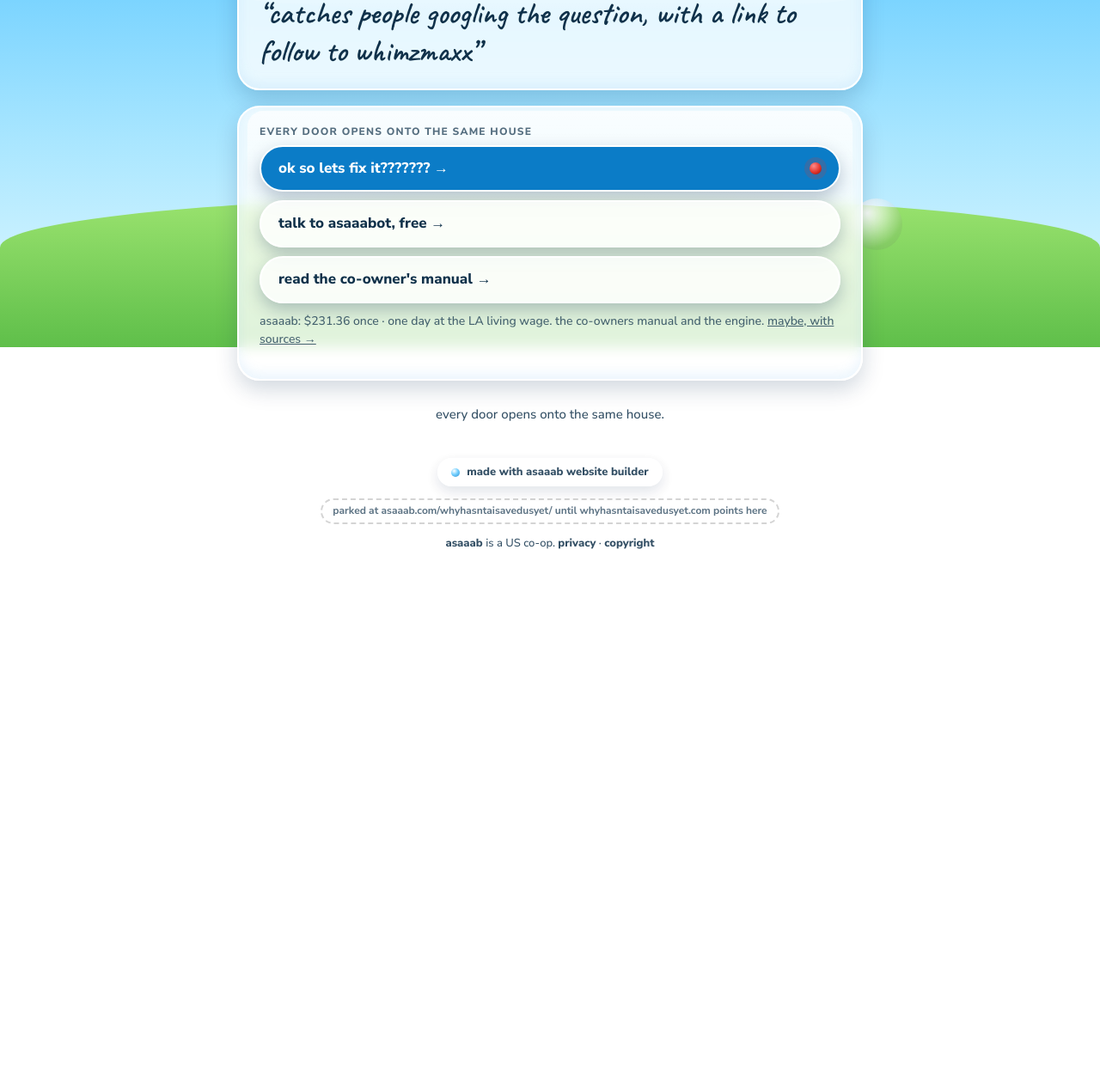
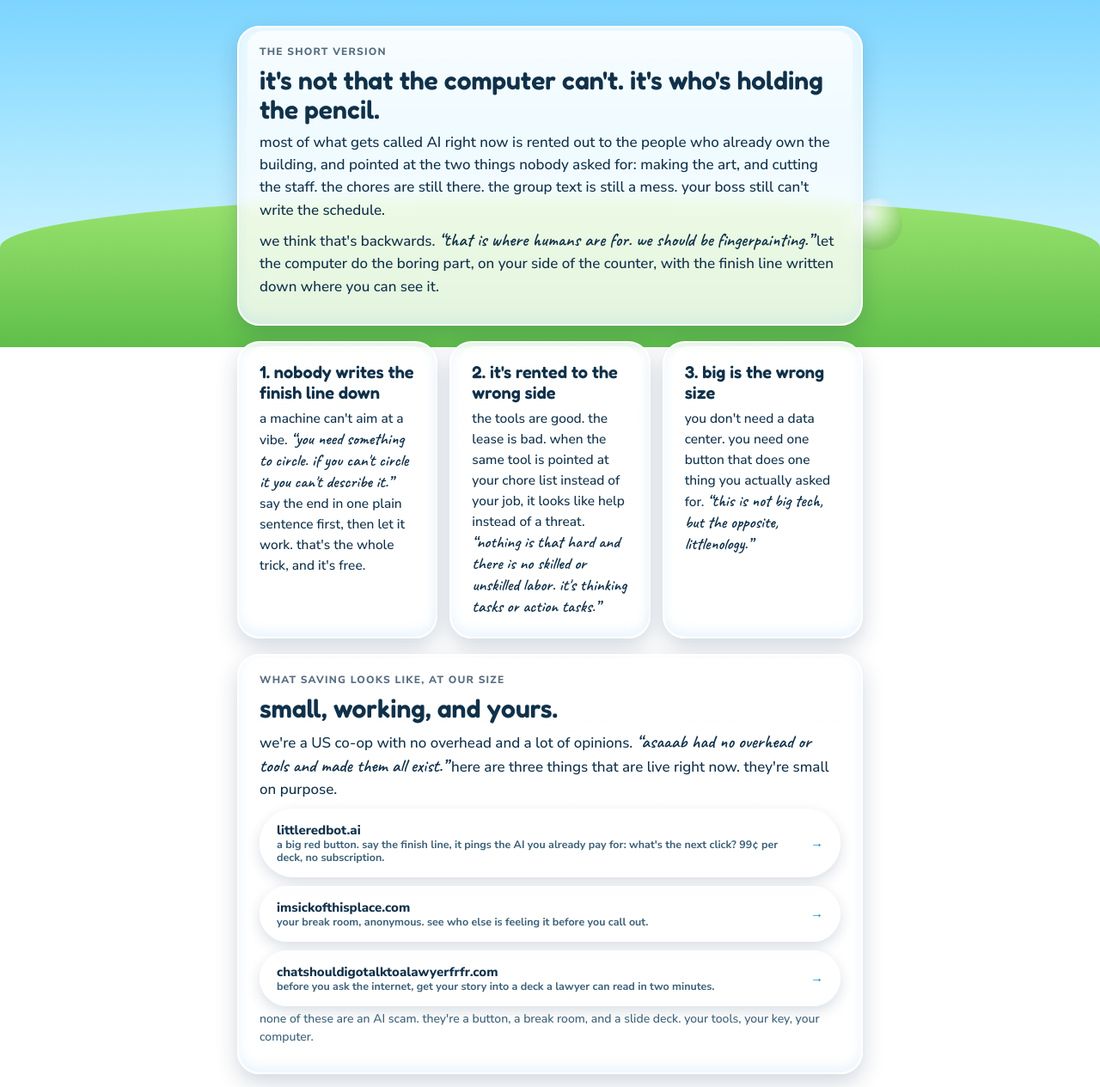
Before and after one commit to asaaab/asaaab.com, a plain HTML site: page whyhasntaisavedusyet/index.html in a window 1280 px wide. Shown: the part 396-1661 px from the top of the page at 86% size. Before the commit the page ends 1131 px from the top, so only its background shows below. Drawn offline with Linux system fonts and the light colour scheme.

Commit message:
whyhasntaisavedusyet: real page. soft register; the question, the short answer, three reasons in his words, three live doors, funnel to whimzmaxx. + domains index, nevercirclebackcircle job line (lrbot enterprise). (Captain 11/8 1:37-1:46am)
Co-Authored-By: Claude Fable 5.1 <noreply@anthropic.com>
Claude-Session: https://claude.ai/code/session_014hrvRqEiGBbcC7AKHXqstr

```diff
--- a/whyhasntaisavedusyet/index.html
+++ b/whyhasntaisavedusyet/index.html
@@ -3,84 +3,116 @@
 <head>
 <meta charset="utf-8">
 <meta name="viewport" content="width=device-width, initial-scale=1, viewport-fit=cover">
-<title>whyhasntaisavedusyet.com</title>
-<meta name="description" content="catches people googling the question, with a link to follow to whimzmaxx">
-<meta property="og:title" content="whyhasntaisavedusyet.com">
-<meta property="og:description" content="catches people googling the question, with a link to follow to whimzmaxx">
+<title>why hasn't AI saved us yet?</title>
+<meta name="description" content="you googled it. fair question. the short honest answer, and what saving looks like at a small size. an asaaab door that leads to whimzmaxx.">
+<meta property="og:title" content="why hasn't AI saved us yet?">
+<meta property="og:description" content="because it keeps getting pointed at the wrong finish line. the short version, in plain words.">
 <meta property="og:url" content="https://whyhasntaisavedusyet.com/">
 <link rel="preconnect" href="https://fonts.googleapis.com">
 <link rel="stylesheet" href="https://fonts.googleapis.com/css2?family=Fredoka:wght@500;600&family=Nunito+Sans:wght@500;700;800&family=Caveat:wght@600&display=swap">
 <style>
+/* soft register: melting sky, glass, orbs. the page a person lands on after typing the question into google. */
+:root{--ink:#10314a;--ink-2:#3d6178;--glass:rgba(255,255,255,.82);--btn:#0b7cc7;--btn-ink:#fff;--red:#e2342b}
 *{box-sizing:border-box}html{scroll-behavior:smooth}
-body{margin:0;color:var(--ink);font:500 17px/1.5 "Nunito Sans",system-ui,sans-serif;min-height:100vh;overflow-x:hidden}
-.sky{position:fixed;inset:0;z-index:-1}
-@keyframes melt{0%{background-position:0% 50%}50%{background-position:100% 50%}100%{background-position:0% 50%}}
+body{margin:0;color:var(--ink);font:500 17px/1.55 "Nunito Sans",system-ui,sans-serif;min-height:100vh;overflow-x:hidden}
 a{color:inherit}
+.sky{position:fixed;inset:0;z-index:-1;background:radial-gradient(500px 300px at 85% 8%,rgba(255,255,255,.9),transparent 70%),radial-gradient(120px 120px at 88% 9%,#fff7b0,transparent 70%),linear-gradient(180deg,#1fa8ff 0%,#5cc8ff 35%,#a9e6ff 70%,#e6fbff 100%)}
+.sky::after{content:"";position:absolute;left:0;right:0;bottom:0;height:22vh;background:linear-gradient(180deg,#9be36f,#5fbf4a);border-radius:50% 50% 0 0/60px 60px 0 0}
+.orb{position:fixed;z-index:-1;border-radius:50%;background:radial-gradient(circle at 32% 28%,rgba(255,255,255,.95),rgba(255,255,255,.35) 45%,rgba(255,255,255,.05) 70%);box-shadow:inset -6px -10px 24px rgba(0,0,0,.08);animation:drift 12s ease-in-out infinite}
+@keyframes drift{50%{transform:translateY(-18px)}}
 .wrap{max-width:760px;margin:0 auto;padding:0 max(16px,env(safe-area-inset-left)) 80px}
-header{text-align:center;padding:72px 0 28px}
-h1{margin:0;overflow-wrap:anywhere}
-.eyebrow{display:inline-block;padding:6px 14px;border-radius:999px;font:800 12px/1 "Nunito Sans";letter-spacing:.12em;text-transform:uppercase;margin-bottom:18px}
+header{text-align:center;padding:64px 0 24px}
+.eyebrow{display:inline-block;padding:6px 14px;border-radius:999px;font:800 12px/1 "Nunito Sans";letter-spacing:.12em;text-transform:uppercase;margin-bottom:18px;background:var(--btn);color:#fff}
+h1{margin:0;font:600 clamp(40px,9vw,88px)/.95 Fredoka,sans-serif;color:#fff;text-shadow:0 3px 0 #0b7cc7,0 10px 30px rgba(0,60,120,.35);text-wrap:balance}
+.answer{margin:22px auto 0;max-width:30ch;font:600 clamp(24px,4.6vw,36px)/1.2 Caveat,cursive;color:#fff;text-shadow:0 2px 0 rgba(11,124,199,.6)}
 .card{position:relative;padding:22px 24px;margin:18px 0;border-radius:26px;background:var(--glass);border:2px solid #fff;box-shadow:0 10px 26px rgba(6,40,80,.18),inset 0 -6px 14px rgba(120,190,240,.15);backdrop-filter:blur(8px)}
 .card>*{position:relative}
 .card::before{content:"";position:absolute;inset:4px 10px auto;height:38%;border-radius:22px 22px 60% 60%/22px 22px 18px 18px;background:linear-gradient(180deg,rgba(255,255,255,.7),rgba(255,255,255,0));pointer-events:none}
 .label{font:800 12px/1 "Nunito Sans";letter-spacing:.1em;text-transform:uppercase;opacity:.7;margin:0 0 10px}
-.job{margin:0}
-.job q{quotes:"\201C" "\201D"}
-.maybe{font-size:14px;opacity:.75;margin-top:10px}
-.funnel{display:grid;gap:10px;margin-top:6px}
-.btn{position:relative;display:flex;align-items:center;justify-content:space-between;gap:12px;padding:16px 20px;border-radius:999px;text-decoration:none;font:800 17px/1.1 "Nunito Sans";background:var(--btn);color:var(--btn-ink);border:2px solid #fff;box-shadow:0 8px 20px rgba(0,30,70,.25);transition:transform .15s}
+h2{margin:0 0 8px;font:600 clamp(22px,4vw,30px)/1.15 Fredoka,sans-serif}
+p{margin:8px 0}
+q{quotes:"\201C" "\201D";font:600 1.25em/1.25 Caveat,cursive}
+.said{font-size:14px;color:var(--ink-2);margin-top:4px}
+.three{display:grid;gap:14px}
+.three .card{margin:0}
+.three h3{margin:0 0 6px;font:600 20px/1.2 Fredoka,sans-serif}
+.three p{margin:0;font-size:15.5px}
+.doors{display:grid;gap:10px}
+.door{display:flex;align-items:center;justify-content:space-between;gap:12px;padding:14px 18px;border-radius:999px;text-decoration:none;font:800 15px/1.2 "Nunito Sans";background:var(--glass);border:2px solid #fff;box-shadow:0 6px 16px rgba(6,40,80,.15)}
+.door small{display:block;font-weight:600;color:var(--ink-2)}
+.door b{flex:none;color:var(--btn)}
+.funnel{text-align:center;padding:12px 0 0}
+.funnel .line{font:600 clamp(26px,5vw,40px)/1.15 Caveat,cursive;margin:0 0 16px;text-wrap:balance}
+.btn{position:relative;display:inline-flex;align-items:center;justify-content:center;gap:12px;padding:18px 28px;border-radius:999px;text-decoration:none;font:800 19px/1.1 "Nunito Sans";background:var(--btn);color:var(--btn-ink);border:2px solid #fff;box-shadow:0 10px 24px rgba(0,30,70,.28);transition:transform .15s}
 .btn:hover{transform:translateY(-2px)}
-.btn.alt{background:var(--glass);color:var(--ink)}
-.dot{width:14px;height:14px;border-radius:50%;background:radial-gradient(circle at 35% 30%,#ff8a8a,#e2342b 55%,#8c0f0a);box-shadow:0 0 0 4px rgba(226,52,43,.25);animation:pulse 1.8s ease-in-out infinite;flex:none}
+.dot{width:14px;height:14px;border-radius:50%;background:radial-gradient(circle at 35% 30%,#ff8a8a,var(--red) 55%,#8c0f0a);box-shadow:0 0 0 4px rgba(226,52,43,.25);animation:pulse 1.8s ease-in-out infinite;flex:none}
 @keyframes pulse{50%{box-shadow:0 0 0 9px rgba(226,52,43,.08)}}
-.reveal{text-align:center;margin:28px 0 0;font-size:15px;opacity:.85}
+.reveal{text-align:center;margin:28px 0 0;font-size:15px;opacity:.9}
 footer{text-align:center;margin-top:40px;font-size:13px;opacity:.85}
 footer a{text-decoration:none;font-weight:800}
-.badge{display:inline-flex;align-items:center;gap:8px;padding:8px 14px;border-radius:999px;background:var(--glass);border:2px solid #fff;box-shadow:0 6px 16px rgba(6,40,80,.15);text-decoration:none;font:800 13px/1 "Nunito Sans"}
-.badge i{width:10px;height:10px;border-radius:50%;background:radial-gradient(circle at 35% 30%,#fff,#5cc8ff 45%,#0b7cc7)}
 .status{display:inline-block;margin-top:14px;padding:5px 12px;border-radius:999px;border:2px dashed rgba(0,0,0,.25);font:700 12px/1.3 "Nunito Sans";opacity:.8}
-.orb{position:fixed;z-index:-1;border-radius:50%;background:radial-gradient(circle at 32% 28%,rgba(255,255,255,.95),rgba(255,255,255,.35) 45%,rgba(255,255,255,.05) 70%);box-shadow:inset -6px -10px 24px rgba(0,0,0,.08);animation:drift 12s ease-in-out infinite}
-@keyframes drift{50%{transform:translateY(-18px)}}
+@media (min-width:700px){.three{grid-template-columns:1fr 1fr 1fr}}
 @media (prefers-reduced-motion:reduce){*{animation:none!important}}
-
-:root{--ink:#10314a;--glass:rgba(255,255,255,.8);--btn:#0b7cc7;--btn-ink:#fff}
-.sky{background:radial-gradient(500px 300px at 85% 8%,rgba(255,255,255,.9),transparent 70%),radial-gradient(120px 120px at 88% 9%,#fff7b0,transparent 70%),linear-gradient(180deg,#1fa8ff 0%,#5cc8ff 35%,#a9e6ff 70%,#e6fbff 100%)}
-.sky::after{content:"";position:absolute;left:0;right:0;bottom:0;height:22vh;background:linear-gradient(180deg,#9be36f,#5fbf4a);border-radius:50% 50% 0 0/60px 60px 0 0}
-h1{font:600 clamp(40px,9vw,96px)/.95 Fredoka,sans-serif;color:#fff;text-shadow:0 3px 0 #0b7cc7,0 10px 30px rgba(0,60,120,.35)}
-.eyebrow{background:#0b7cc7;color:#fff}
-.job{font:600 clamp(24px,4.5vw,36px)/1.2 Caveat,cursive}
 </style>
 <script>(function(){var s=document.createElement("script");s.async=true;s.dataset.goatcounter="https://asaaab.goatcounter.com/count";s.src="https://gc.zgo.at/count.js";document.head.appendChild(s);})();
-function ev(n){try{if(window.goatcounter&&goatcounter.count)goatcounter.count({path:n,event:true});}catch(e){}}</script>
+function ev(n){try{if(window.goatcounter&&goatcounter.count)goatcounter.count({path:'why-'+n,event:true});}catch(e){}}</script>
 </head>
 <body>
 <div class="sky"></div>
 <div class="orb" style="width:140px;height:140px;left:-40px;top:18%"></div>
 <div class="orb" style="width:90px;height:90px;right:6%;top:9%;animation-delay:-4s"></div>
 <div class="orb" style="width:60px;height:60px;right:18%;bottom:14%;animation-delay:-8s"></div>
+
 <div class="wrap">
   <header>
-  <span class="eyebrow">gen z :)</span>
-  <h1>whyhasntaisavedusyet</h1>
+    <span class="eyebrow">you googled it. fair.</span>
+    <h1>why hasn't AI saved us yet?</h1>
+    <p class="answer">because it keeps getting pointed at the wrong finish line.</p>
   </header>
 
   <section class="card">
-  <p class="label">the job, in the Captain’s words</p>
-  <p class="job"><q>catches people googling the question, with a link to follow to whimzmaxx</q></p>
+    <p class="label">the short version</p>
+    <h2>it's not that the computer can't. it's who's holding the pencil.</h2>
+    <p>most of what gets called AI right now is rented out to the people who already own the building, and pointed at the two things nobody asked for: making the art, and cutting the staff. the chores are still there. the group text is still a mess. your boss still can't write the schedule.</p>
+    <p>we think that's backwards. <q>that is where humans are for. we should be fingerpainting.</q> let the computer do the boring part, on your side of the counter, with the finish line written down where you can see it.</p>
   </section>
 
+  <div class="three">
+    <div class="card">
+      <h3>1. nobody writes the finish line down</h3>
+      <p>a machine can't aim at a vibe. <q>you need something to circle. if you can't circle it you can't describe it.</q> say the end in one plain sentence first, then let it work. that's the whole trick, and it's free.</p>
+    </div>
+    <div class="card">
+      <h3>2. it's rented to the wrong side</h3>
+      <p>the tools are good. the lease is bad. when the same tool is pointed at your chore list instead of your job, it looks like help instead of a threat. <q>nothing is that hard and there is no skilled or unskilled labor. it's thinking tasks or action tasks.</q></p>
+    </div>
+    <div class="card">
+      <h3>3. big is the wrong size</h3>
+      <p>you don't need a data center. you need one button that does one thing you actually asked for. <q>this is not big tech, but the opposite, littlenology.</q></p>
+    </div>
+  </div>
+
   <section class="card">
-  <p class="label">every door opens onto the same house</p>
-  <div class="funnel"><a class="btn" href="https://asaaab.com/whimzmaxx/" onclick="ev('door-whyhasntaisavedusyet-whimzmaxx')"><span>ok so lets fix it??????? →</span><span class="dot" aria-hidden="true"></span></a><a class="btn alt" href="https://asaaab.com/asaaabot/" onclick="ev('door-whyhasntaisavedusyet-asaaabot')"><span>talk to asaaabot, free →</span></a><a class="btn alt" href="https://asaaab.com/manual/" onclick="ev('door-whyhasntaisavedusyet-manual')"><span>read the co-owner&#x27;s manual →</span></a></div>
-  <p class="maybe">asaaab: $231.36 once · one day at the LA living wage. the co-owners manual and the engine. <a href="https://asaaab.com/manual/">maybe, with sources →</a></p>
+    <p class="label">what saving looks like, at our size</p>
+    <h2>small, working, and yours.</h2>
+    <p>we're a US co-op with no overhead and a lot of opinions. <q>asaaab had no overhead or tools and made them all exist.</q> here are three things that are live right now. they're small on purpose.</p>
+    <div class="doors">
+      <a class="door" href="https://asaaab.com/littleredbot/" onclick="ev('lrb')"><span>littleredbot.ai<small>a big red button. say the finish line, it pings the AI you already pay for: what's the next click? 99¢ per deck, no subscription.</small></span><b>→</b></a>
+      <a class="door" href="https://asaaab.com/imsickofthisplace/" onclick="ev('sick')"><span>imsickofthisplace.com<small>your break room, anonymous. see who else is feeling it before you call out.</small></span><b>→</b></a>
+      <a class="door" href="https://asaaab.com/chatshouldigotalktoalawyerfrfr/" onclick="ev('law')"><span>chatshouldigotalktoalawyerfrfr.com<small>before you ask the internet, get your story into a deck a lawyer can read in two minutes.</small></span><b>→</b></a>
+    </div>
+    <p class="said">none of these are an AI scam. they're a button, a break room, and a slide deck. your tools, your key, your computer.</p>
   </section>
 
-<p class="reveal">every door opens onto the same house.</p>
+  <section class="funnel">
+    <p class="line">stop circling back and start popping bubbles.</p>
+    <a class="btn" href="https://asaaab.com/whimzmaxx/" onclick="ev('whimzmaxx')"><span class="dot" aria-hidden="true"></span>whimzmaxx.com</a>
+    <p class="reveal">that's where the saving actually gets built. come look.</p>
+  </section>
 
   <footer>
-  <a class="badge" href="https://asaaab.com/"><i></i> made with asaaab website builder</a>
-  <div class="status">parked at asaaab.com/whyhasntaisavedusyet/ until whyhasntaisavedusyet.com points here</div>
-  <p><a href="https://asaaab.com/">asaaab</a> is a US co-op. <a href="https://asaaab.com/privacy/">privacy</a> · <a href="https://asaaab.com/copyright/">copyright</a></p>
+    <span class="status">parked at asaaab.com/whyhasntaisavedusyet/ until the domain points here</span><br><br>
+    an <a href="https://asaaab.com/">asaaab</a> door · asaaab is a US co-op · we believe all humans are treated equally for existing
   </footer>
 </div>
 </body>
```
Also changed, not shown: domains/index.html (+1 -1 lines), nevercirclebackcircle/index.html (+4 -4 lines). Lines whose indentation alone changed are shown as unchanged.
